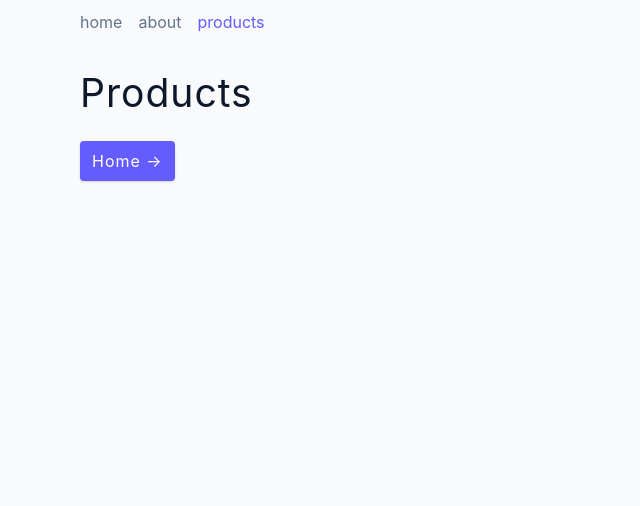
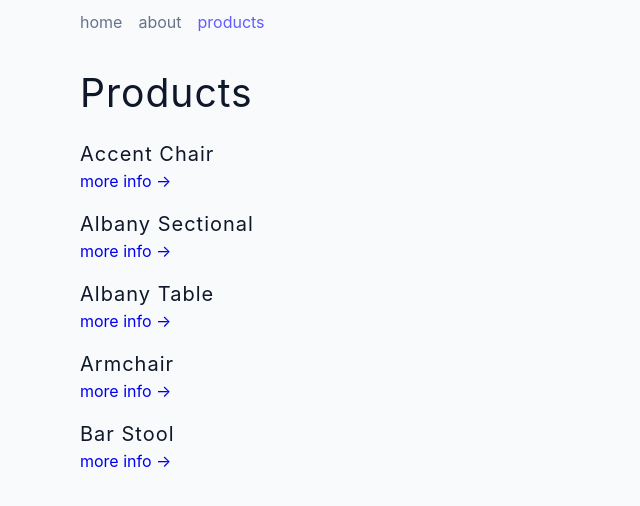
Before and after one commit to viktishchenko/rehearsal, a React (Create React App) app in the folder basics/: page /products in a window 1280 px wide. Shown: the top 506 px of the page, without its empty margins (0-640 px from the left). Built offline with nearby package versions, Linux system fonts and the light colour scheme.

Commit message:
feat: display single product

```diff
--- a/basics/src/data.js
+++ b/basics/src/data.js
@@ -1,48 +1,44 @@
-export const data = [
-  { id: 1, name: "john" },
-  { id: 2, name: "peter" },
-  { id: 3, name: "susan" },
-  { id: 4, name: "anna" },
-];
+// export const data = [
+//   { id: 1, name: "john" },
+//   { id: 2, name: "peter" },
+//   { id: 3, name: "susan" },
+//   { id: 4, name: "anna" },
+// ];
 
-/*
-
-const products = [
+export const products = [
   {
-    id: 'recZkNf2kwmdBcqd0',
-    name: 'accent chair',
+    id: "recZkNf2kwmdBcqd0",
+    name: "accent chair",
     image:
-      'https://dl.airtable.com/.attachmentThumbnails/e8bc3791196535af65f40e36993b9e1f/438bd160',
+      "https://dl.airtable.com/.attachmentThumbnails/e8bc3791196535af65f40e36993b9e1f/438bd160",
   },
   {
-    id: 'recEHmzvupvT8ZONH',
-    name: 'albany sectional',
+    id: "recEHmzvupvT8ZONH",
+    name: "albany sectional",
 
     image:
-      'https://dl.airtable.com/.attachmentThumbnails/0be1af59cf889899b5c9abb1e4db38a4/d631ac52',
+      "https://dl.airtable.com/.attachmentThumbnails/0be1af59cf889899b5c9abb1e4db38a4/d631ac52",
   },
   {
-    id: 'rec5NBwZ5zCD9nfF0',
-    name: 'albany table',
+    id: "rec5NBwZ5zCD9nfF0",
+    name: "albany table",
 
     image:
-      'https://dl.airtable.com/.attachmentThumbnails/7478483f40a2f56662a87b304bd4e104/707d397f',
+      "https://dl.airtable.com/.attachmentThumbnails/7478483f40a2f56662a87b304bd4e104/707d397f",
   },
   {
-    id: 'recd1jIVIEChmiwhe',
-    name: 'armchair',
+    id: "recd1jIVIEChmiwhe",
+    name: "armchair",
 
     image:
-      'https://dl.airtable.com/.attachmentThumbnails/530c07c5ade5acd9934c8dd334458b86/cf91397f',
+      "https://dl.airtable.com/.attachmentThumbnails/530c07c5ade5acd9934c8dd334458b86/cf91397f",
   },
   {
-    id: 'recoM2MyHJGHLVi5l',
-    name: 'bar stool',
+    id: "recoM2MyHJGHLVi5l",
+    name: "bar stool",
     image:
-      'https://dl.airtable.com/.attachmentThumbnails/a6119fabf7256049cc0e8dbcdf536c9c/b0153f66',
+      "https://dl.airtable.com/.attachmentThumbnails/a6119fabf7256049cc0e8dbcdf536c9c/b0153f66",
   },
 ];
 
 export default products;
-
-*/
--- a/basics/src/tutorial/11-react-router/pages/Products.js
+++ b/basics/src/tutorial/11-react-router/pages/Products.js
@@ -1,12 +1,21 @@
 import { Link } from "react-router-dom";
+import products from "../../../data";
 
 const Products = () => {
   return (
     <section className="section">
       <h2>products</h2>
-      <Link to="/" className="btn">
-        home →
-      </Link>
+      <div className="products">
+        {products.map((product) => {
+          const { id, name } = product;
+          return (
+            <article key={id}>
+              <h5>{name}</h5>
+              <Link to={`/products/${id}`}>more info →</Link>
+            </article>
+          );
+        })}
+      </div>
     </section>
   );
 };
--- a/basics/src/tutorial/11-react-router/pages/SingleProduct.js
+++ b/basics/src/tutorial/11-react-router/pages/SingleProduct.js
@@ -1,10 +1,18 @@
 import { Link, useParams } from "react-router-dom";
+import products from "../../../data";
 
 const SingleProduct = () => {
   const { productId } = useParams();
+  const product = products.find((product) => {
+    return product.id === productId;
+  });
+
+  const { image, name } = product;
+
   return (
     <section className="section product">
-      <h2>single product {productId}</h2>
+      <img src={image} alt={name} />
+      <h5>{name}</h5>
       <Link to="/products">back to products</Link>
     </section>
   );
```
Also changed, not shown: basics/src/assets/11/single-product-data.png (added).
